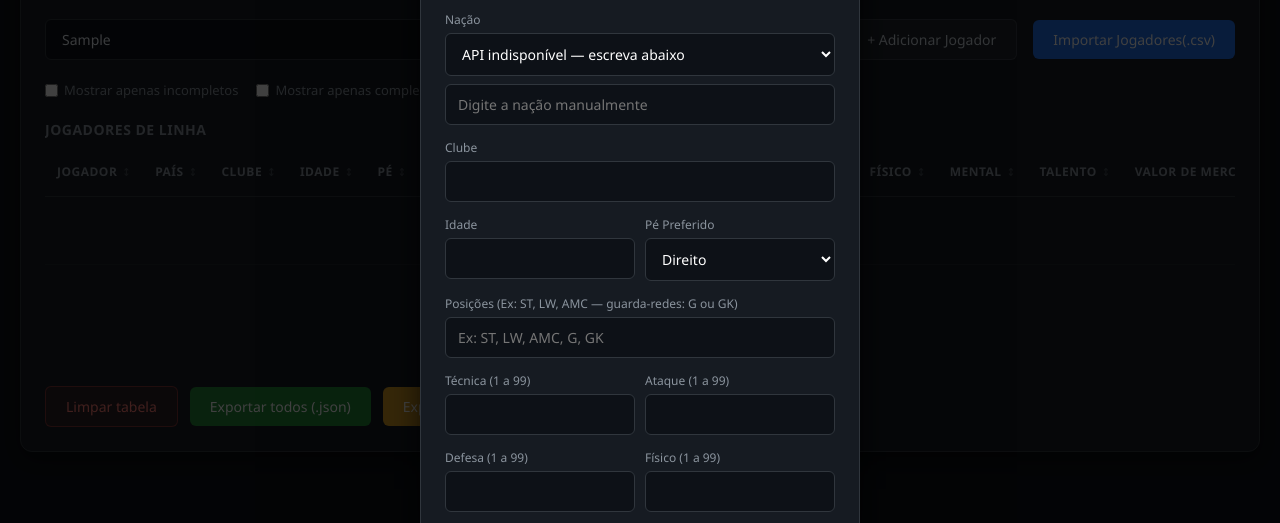
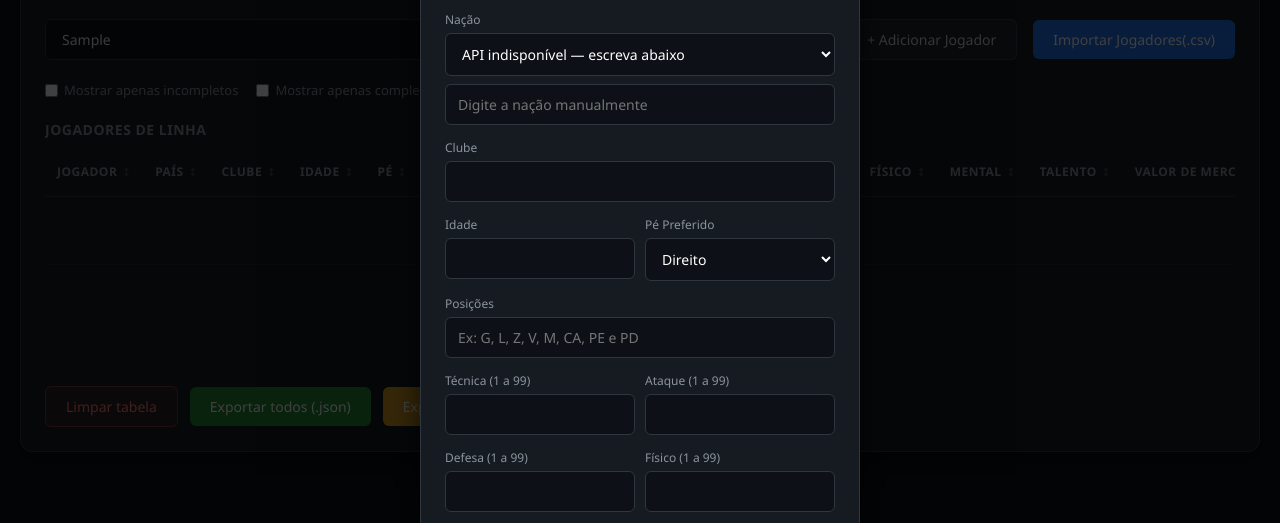
Before and after one commit to arroznatwitch/gofoot-tools, a plain HTML site: page frontend/index.html in a window 1280 px wide. Both pictures are taken after typing "Sample" into the empty fields and a click on the button "+ Adicionar Jogador". Shown: the part 202-725 px from the top of the page. Drawn offline with nearby package versions, Linux system fonts and the light colour scheme; no server answers; a script that the page names is missing.

Commit message:
Alterado o placeholder das posições

```diff
--- a/frontend/index.html
+++ b/frontend/index.html
@@ -217,7 +217,7 @@
                         </select>
                     </div>
                 </div>
-                <div class="form-group"><label>Posições (Ex: ST, LW, AMC — guarda-redes: G ou GK)</label><input type="text" id="addPos" class="form-control" placeholder="Ex: ST, LW, AMC, G, GK" required oninput="atualizarCamposPorPosicao()"></div>
+                <div class="form-group"><label>Posições</label><input type="text" id="addPos" class="form-control" placeholder="Ex: G, L, Z, V, M, CA, PE e PD" required oninput="atualizarCamposPorPosicao()"></div>
 
                 <div id="camposLinha">
                     <div class="form-row">
```
